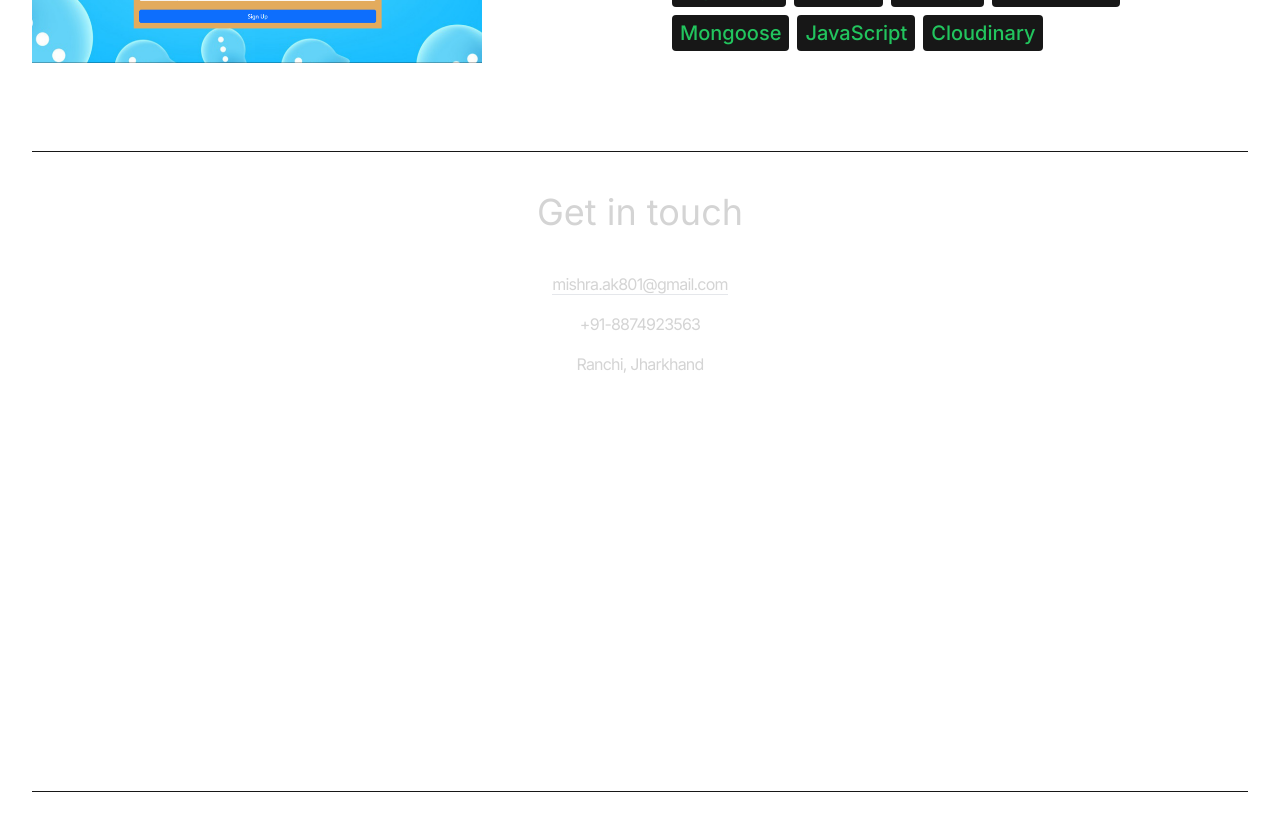
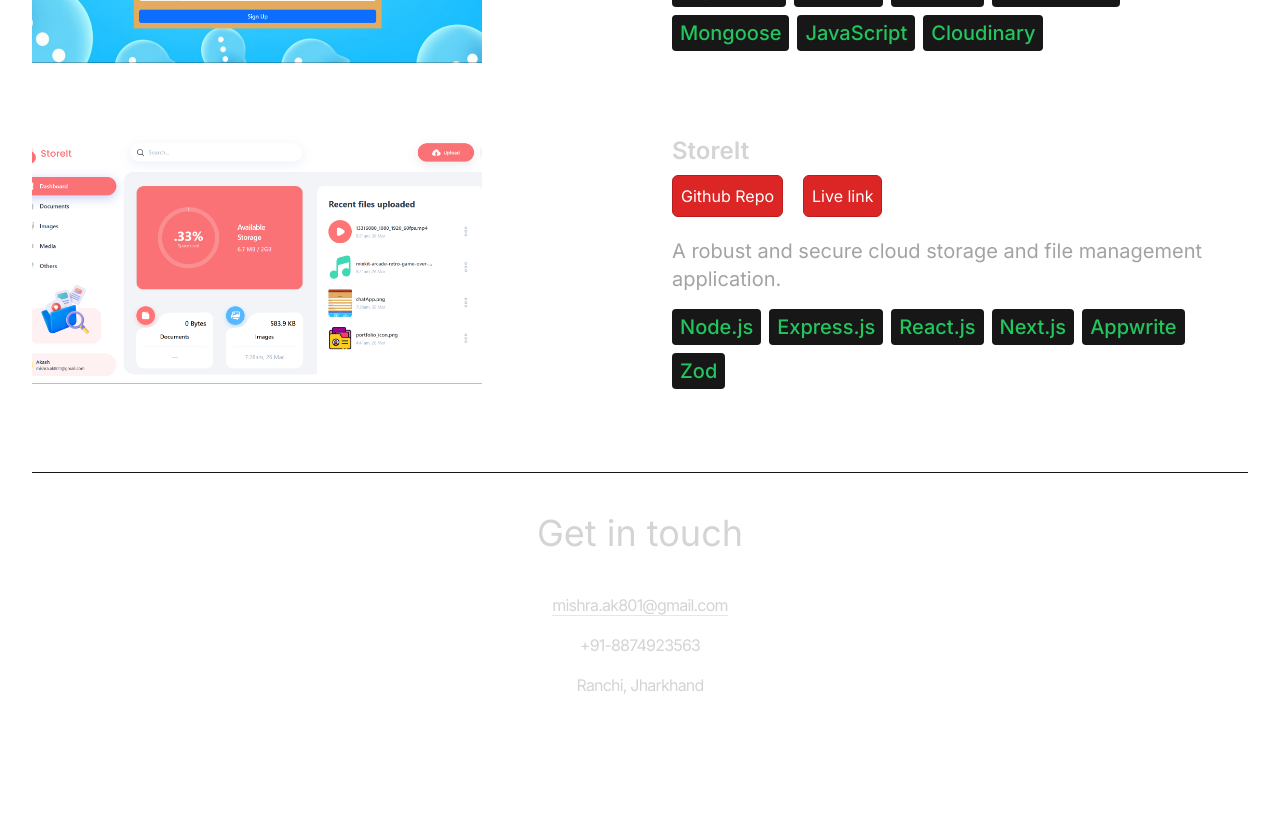
Before and after one commit to Akash290104/Portfolio, a React (Vite) app: page / in a window 1280 px wide. Shown: the part 2240-3071 px from the top of the page. Before the commit the page ends 3032 px from the top, so only its background shows below. Built offline with nearby package versions, Linux system fonts and the light colour scheme.

Commit message:
3rd project

```diff
--- a/src/components/Projects.jsx
+++ b/src/components/Projects.jsx
@@ -41,29 +41,13 @@
               <div className="flex mb-5">
                 <button
                   className="bg-red-600 text-white border border-red-700 rounded-md px-2 py-2"
-                  onClick={() =>
-                    project?.title == "Talk-A-Tive"
-                      ? window.open(
-                          "https://github.com/Akash290104/Final-Chat-Application"
-                        )
-                      : window.open(
-                          "https://github.com/Akash290104/Learning-Management-System-LMS-"
-                        )
-                  }
+                  onClick={() => window.open(project.repo)}
                 >
                   Github Repo
                 </button>
                 <button
                   className="bg-red-600 text-white border border-red-700 rounded-md px-2 py-2 ml-5"
-                  onClick={() =>
-                    project?.title == "Talk-A-Tive"
-                      ? window.open(
-                          "https://final-chat-application-xi.vercel.app/"
-                        )
-                      : window.open(
-                          "https://learning-management-system-lms-gray.vercel.app"
-                        )
-                  }
+                  onClick={() => window.open(project.live)}
                 >
                   Live link
                 </button>
--- a/src/constants/index.js
+++ b/src/constants/index.js
@@ -1,5 +1,6 @@
 import project1 from "../assets/projects/lms.png";
 import project2 from "../assets/projects/chatApp.png";
+import project3 from "../assets/projects/storeit.png";
 // import project3 from "../assets/projects/project-3.jpg";
 // import project4 from "../assets/projects/project-4.jpg";
 
@@ -46,6 +47,8 @@
 export const PROJECTS = [
   {
     title: "Learning Management System(LMS)",
+    repo: "https://github.com/Akash290104/Learning-Management-System-LMS-",
+    live: "https://learning-management-system-lms-gray.vercel.app",
     image: project1,
     description:
       "An interactive web application for managing e-learning experiences for students and educators.",
@@ -61,6 +64,8 @@
   },
   {
     title: "Talk-A-Tive",
+    repo: "https://github.com/Akash290104/Final-Chat-Application",
+    live: "https://final-chat-application-xi.vercel.app/",
     image: project2,
     description:
       "A real-time chat application for online chats, group chat creation, group name updates, and member management.",
@@ -74,6 +79,22 @@
       "Cloudinary",
     ],
   },
+  {
+    title: "StoreIt",
+    repo: "https://github.com/Akash290104/StoreIt",
+    live: "https://store-it-sooty-three.vercel.app/",
+    image: project3,
+    description:
+      "A robust and secure cloud storage and file management application.",
+    technologies: [
+      "Node.js",
+      "Express.js",
+      "React.js",
+      "Next.js",
+      "Appwrite",
+      "Zod",
+    ],
+  },
 ];
 
 export const CONTACT = {
```
Also changed, not shown: src/assets/projects/storeit.png (added).
